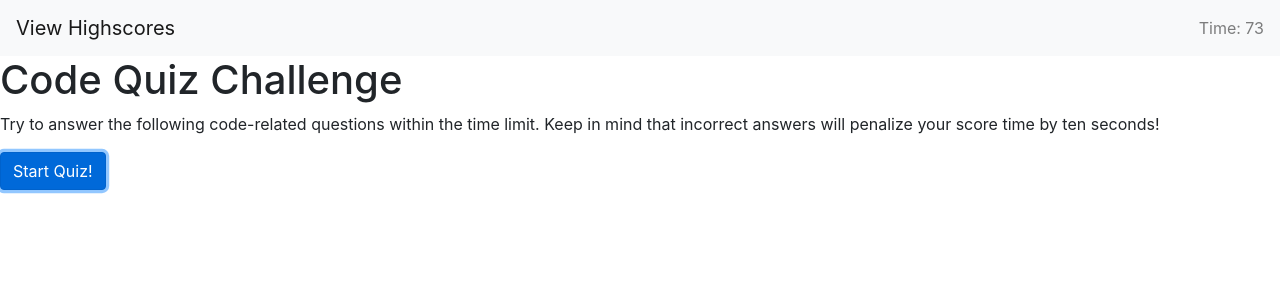
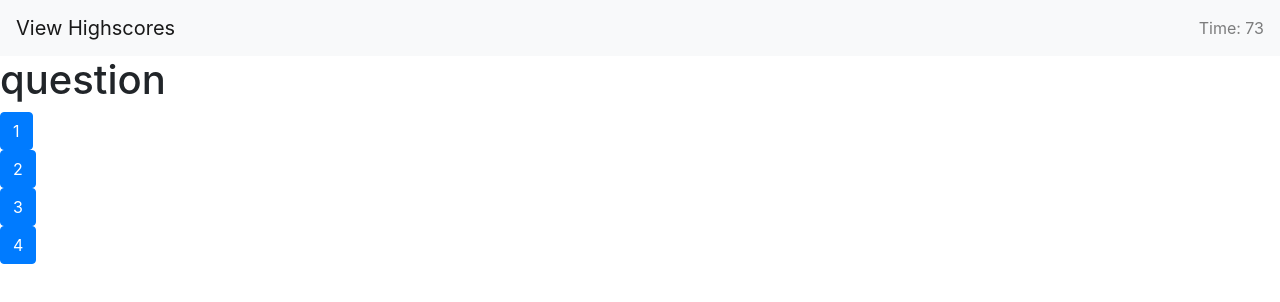
Before and after one commit to dylanbest15/Code-Quiz, a plain HTML site: page index.html in a window 1280 px wide. Both pictures are taken after a click on the button "Start Quiz!". Drawn offline with nearby package versions, Linux system fonts and the light colour scheme.

Commit message:
set up question and answer variables

```diff
--- a/index.html
+++ b/index.html
@@ -23,15 +23,15 @@
     <!-- header for highscores and timer -->
     <nav class="navbar navbar-light bg-light">
         <a class="navbar-brand" href="#">View Highscores</a>
-        <span class="navbar-text timer"></span>
+        <span id="timer" class="navbar-text"></span>
     </nav>
 
     <!-- main container -->
-    <main>
+    <main id = "main">
         <h1>Code Quiz Challenge</h1>
         <p>Try to answer the following code-related questions within the time limit.
             Keep in mind that incorrect answers will penalize your score time by ten seconds!</p>
-        <button type="button" class="btn btn-primary">Start Quiz!</button>
+        <button type="button" id="start" class="btn btn-primary">Start Quiz!</button>
     </main>
 
     <!-- link to javascript -->
--- a/script.js
+++ b/script.js
@@ -1,8 +1,56 @@
+//main variable
+var main = $("#main");
+
 // timer variables
-var timer = $("span.timer");
 var secondsLeft = 75;
+var timer = $("#timer").text(`Time: ${secondsLeft}`);
 
-// starts timer
+// question and answer variables
+var question = "question";
+var answers = ["1", "2", "3", "4"];
+var questionIndex = 1;
+
+var question1 = {
+    question: "",
+    answer1: "",
+    answer2: "",
+    answer3: "",
+    answer4: "",
+}
+
+var question2 = {
+    question: "",
+    answer1: "",
+    answer2: "",
+    answer3: "",
+    answer4: "",
+}
+
+var question3 = {
+    question: "",
+    answer1: "",
+    answer2: "",
+    answer3: "",
+    answer4: "",
+}
+
+var question4 = {
+    question: "",
+    answer1: "",
+    answer2: "",
+    answer3: "",
+    answer4: "",
+}
+
+var question5 = {
+    question: "",
+    answer1: "",
+    answer2: "",
+    answer3: "",
+    answer4: "",
+}
+
+//starts timer
 function setTime() {
 
     var timerInterval = setInterval(function () {
@@ -17,10 +65,61 @@ function setTime() {
     }, 1000);
 }
 
-// start quiz button
-$("button.btn-primary").on("click", function () {
+//sets up question and answer variables
+function setQuestion() {
+    if (questionIndex = 1) {
+        question = question1.question;
+        answers = [question1.answer1, question1.answer2, question1.answer3,  question1.answer4];
+    }
+    else if(questionIndex = 2) {
+        question = question2.question;
+        answers = [question2.answer1, question2.answer2, question2.answer3, question2.answer4];
+    }
+    else if(questionIndex = 3) {
+        question = question3.question;
+        answers = [question3.answer1, question3.answer2, question3.answer3, question3.answer4];
+    }
+    else if(questionIndex = 4) {
+        question = question4.question;
+        answers = [question4.answer1, question4.answer2, question4.answer3, question4.answer4];
+    }
+    else {
+        question = question5.question;
+        answers = [question5.answer1, question5.answer2, question5.answer3, question5.answer4];
+    }
+}
+
+//creates next question with answers
+function createQuestion() {
+
+    //creates new question text
+    var newQuestion = $("<h1>");
+    main.append(newQuestion);
+    newQuestion.text(question);
+
+    //creates new answer buttons
+    for (var i = 0; i < answers.length; i++) {
+        var newAnswer = $("<button>");
+        main.append(newAnswer);
+        newAnswer.attr("class", "btn btn-primary");
+        newAnswer.text(answers[i]);
+        main.append($("<br>"));
+    }
+
+    //answer button click events
+    $("button.btn").on("click", function() {
+        nextStage();
+    })
+}
+
+//empties the main text
+function nextStage() {
+    main.empty();
+}
+
+//start quiz button
+$("#start").on("click", function() {
     setTime();
+    nextStage();
+    createQuestion();
 });
-
-//sets up initial timer
-timer.text(`Time: ${secondsLeft}`);
```
